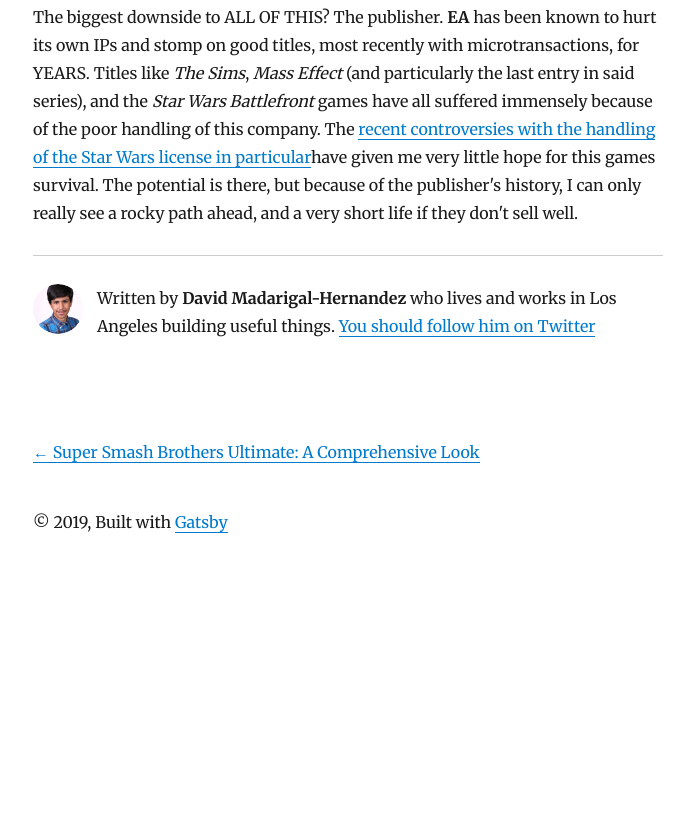
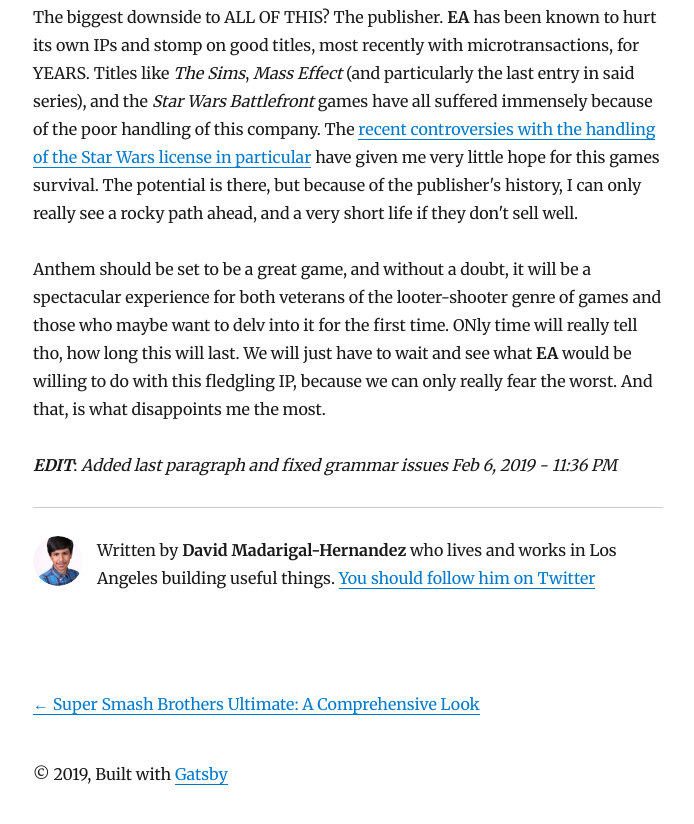
Before and after one commit to MEXdave1997/a-gamers-opinion, a Gatsby site: page /Anthem_Demo/ in a window 1280 px wide. Shown: the part 2715-3539 px from the top of the page, without its empty margins (292-986 px from the left). Before the commit the page ends 3293 px from the top, so only its background shows below. Built offline with nearby package versions, Linux system fonts and the light colour scheme; Gatsby itself is replaced by a stand-in of ours; some packages are replaced by stand-ins of ours.

Commit message:
edit anthem blog post with grammar fix and final paragraph

```diff
--- a/content/blog/Anthem_Demo/index.md
+++ b/content/blog/Anthem_Demo/index.md
@@ -23,7 +23,11 @@ The story is up next, and while admitedly the vertical slice didn't give too muc
 
 Anthem is a game that is a looter-shooter trying to take everything good about the genre, and adding an intermingled story, and pretty solid movement mechanics. Things like dialogue interactions and narrative handling in general shouldn't get in the way of how this game performs. Ideally, I would like to see **Respawn** iron that stuff out and maintain that balance.
 
-The biggest downside to ALL OF THIS? The publisher. **EA** has been known to hurt its own IPs and stomp on good titles, most recently with microtransactions, for YEARS. Titles like *The Sims*, *Mass Effect* (and particularly the last entry in said series), and the *Star Wars Battlefront* games have all suffered immensely because of the poor handling of this company. The [recent controversies with the handling of the Star Wars license in particular][EA Star Wars License]have given me very little hope for this games survival. The potential is there, but because of the publisher's history, I can only really see a rocky path ahead, and a very short life if they don't sell well.
+The biggest downside to ALL OF THIS? The publisher. **EA** has been known to hurt its own IPs and stomp on good titles, most recently with microtransactions, for YEARS. Titles like *The Sims*, *Mass Effect* (and particularly the last entry in said series), and the *Star Wars Battlefront* games have all suffered immensely because of the poor handling of this company. The [recent controversies with the handling of the Star Wars license in particular][EA Star Wars License] have given me very little hope for this games survival. The potential is there, but because of the publisher's history, I can only really see a rocky path ahead, and a very short life if they don't sell well.
+
+Anthem should be set to be a great game, and without a doubt, it will be a spectacular experience for both veterans of the looter-shooter genre of games and those who maybe want to delv into it for the first time. ONly time will really tell tho, how long this will last. We will just have to wait and see what **EA** would be willing to do with this fledgling IP, because we can only really fear the worst. And that, is what disappoints me the most.
+
+***EDIT***: *Added last paragraph and fixed grammar issues Feb 6, 2019 - 11:36 PM*
 
 [Bungie Split]: https://kotaku.com/bungie-splits-with-activision-1831651740
 [EA Star Wars License]: https://www.forbes.com/sites/insertcoin/2019/01/16/ea-is-squandering-disneys-priceless-star-wars-license/
```
